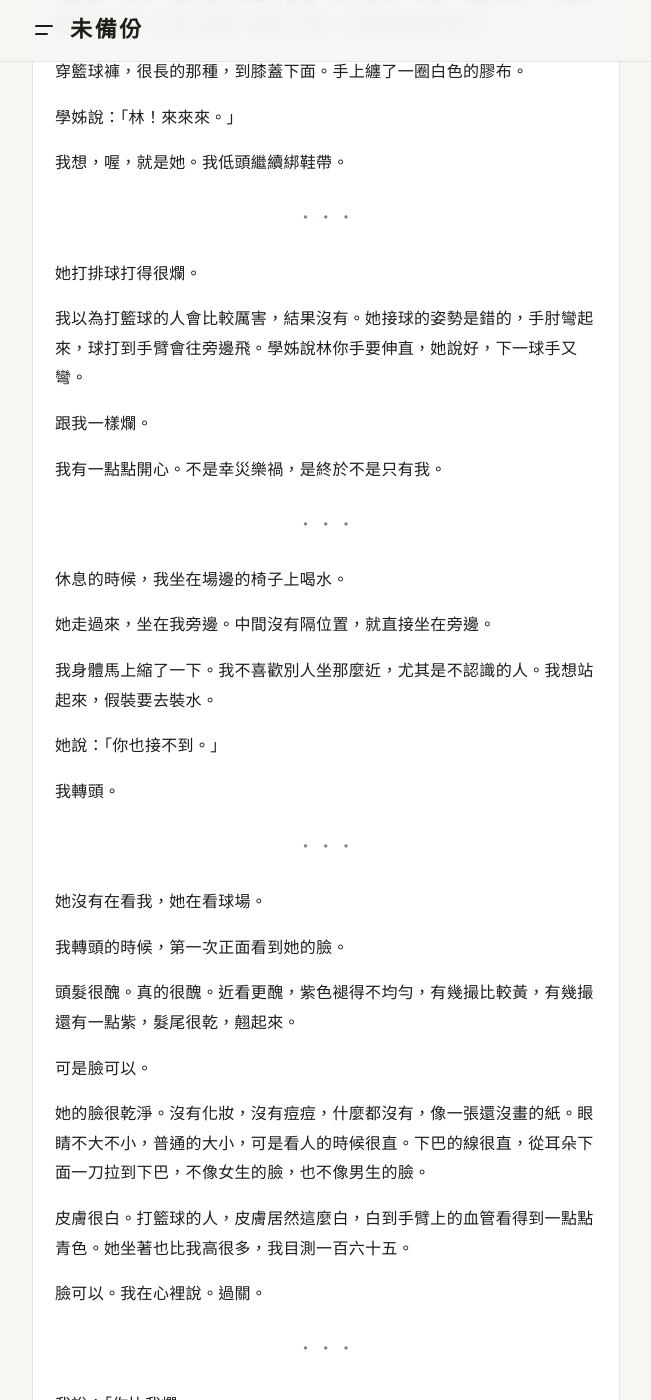
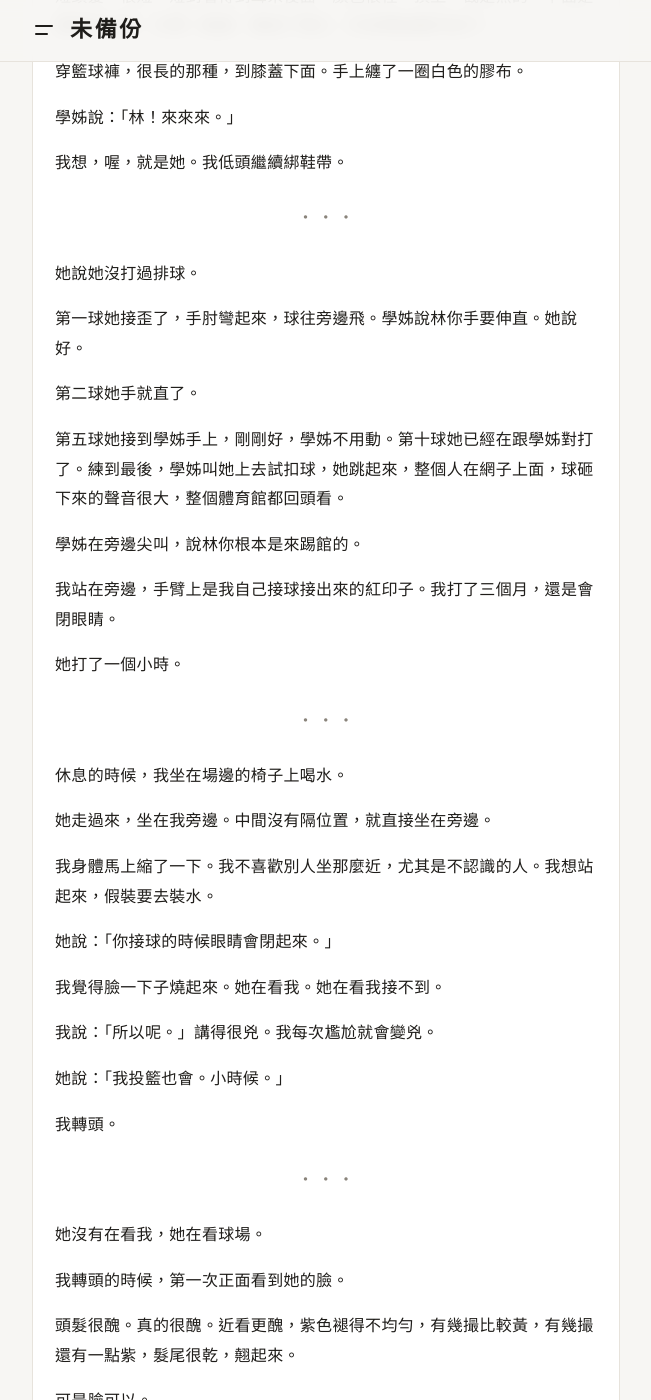
Before and after one commit to Sierra2121/weibeifen, a Jekyll site: the page built from _posts/2018-12-14-roots.md, in a window 1280 px wide and 1400 px high, scrolled down 499 px. Shown: the whole window, without its empty margins (314-965 px from the left). Built offline with Jekyll 4.4.1, drawn with Linux system fonts in a browser that asks for light colours.

Commit message:
《肥腸》林第三章〈飄移板〉；〈髮根〉改成林排球很強
Co-Authored-By: Claude Opus 5.5 <noreply@anthropic.com>
Claude-Session: https://claude.ai/code/session_01VPttWSK59TJtsya3K552bU

```diff
--- a/_posts/2018-12-14-roots.md
+++ b/_posts/2018-12-14-roots.md
@@ -5,7 +5,7 @@ character: wu
 novel: feichang
 chapter: 2
 teaser: |
-  系排來了一個打籃球的人，頭髮是褪色的紫，像過期的茄子。
+  系排來了一個打籃球的人，第一天就會扣球了。頭髮是褪色的紫，像過期的茄子。
 
   她休息的時候一直坐我旁邊。我本來想走開。
 
@@ -32,13 +32,19 @@ date: 2018-12-14 00:32:00 +0800
 
 ***
 
-她打排球打得很爛。
+她說她沒打過排球。
 
-我以為打籃球的人會比較厲害，結果沒有。她接球的姿勢是錯的，手肘彎起來，球打到手臂會往旁邊飛。學姊說林你手要伸直，她說好，下一球手又彎。
+第一球她接歪了，手肘彎起來，球往旁邊飛。學姊說林你手要伸直。她說好。
 
-跟我一樣爛。
+第二球她手就直了。
 
-我有一點點開心。不是幸災樂禍，是終於不是只有我。
+第五球她接到學姊手上，剛剛好，學姊不用動。第十球她已經在跟學姊對打了。練到最後，學姊叫她上去試扣球，她跳起來，整個人在網子上面，球砸下來的聲音很大，整個體育館都回頭看。
+
+學姊在旁邊尖叫，說林你根本是來踢館的。
+
+我站在旁邊，手臂上是我自己接球接出來的紅印子。我打了三個月，還是會閉眼睛。
+
+她打了一個小時。
 
 ***
 
@@ -48,7 +54,13 @@ date: 2018-12-14 00:32:00 +0800
 
 我身體馬上縮了一下。我不喜歡別人坐那麼近，尤其是不認識的人。我想站起來，假裝要去裝水。
 
-她說：「你也接不到。」
+她說：「你接球的時候眼睛會閉起來。」
+
+我覺得臉一下子燒起來。她在看我。她在看我接不到。
+
+我說：「所以呢。」講得很兇。我每次尷尬就會變兇。
+
+她說：「我投籃也會。小時候。」
 
 我轉頭。
 
@@ -70,7 +82,7 @@ date: 2018-12-14 00:32:00 +0800
 
 ***
 
-我說：「你比我爛。」
+我說：「你騙人。」
 
 她轉過來看我。愣了一下，然後笑了。她笑的時候嘴巴會歪一邊，只有右邊在笑。
 
```
Also changed, not shown: _posts/2018-12-28-board.md (added, +155 -0 lines).
